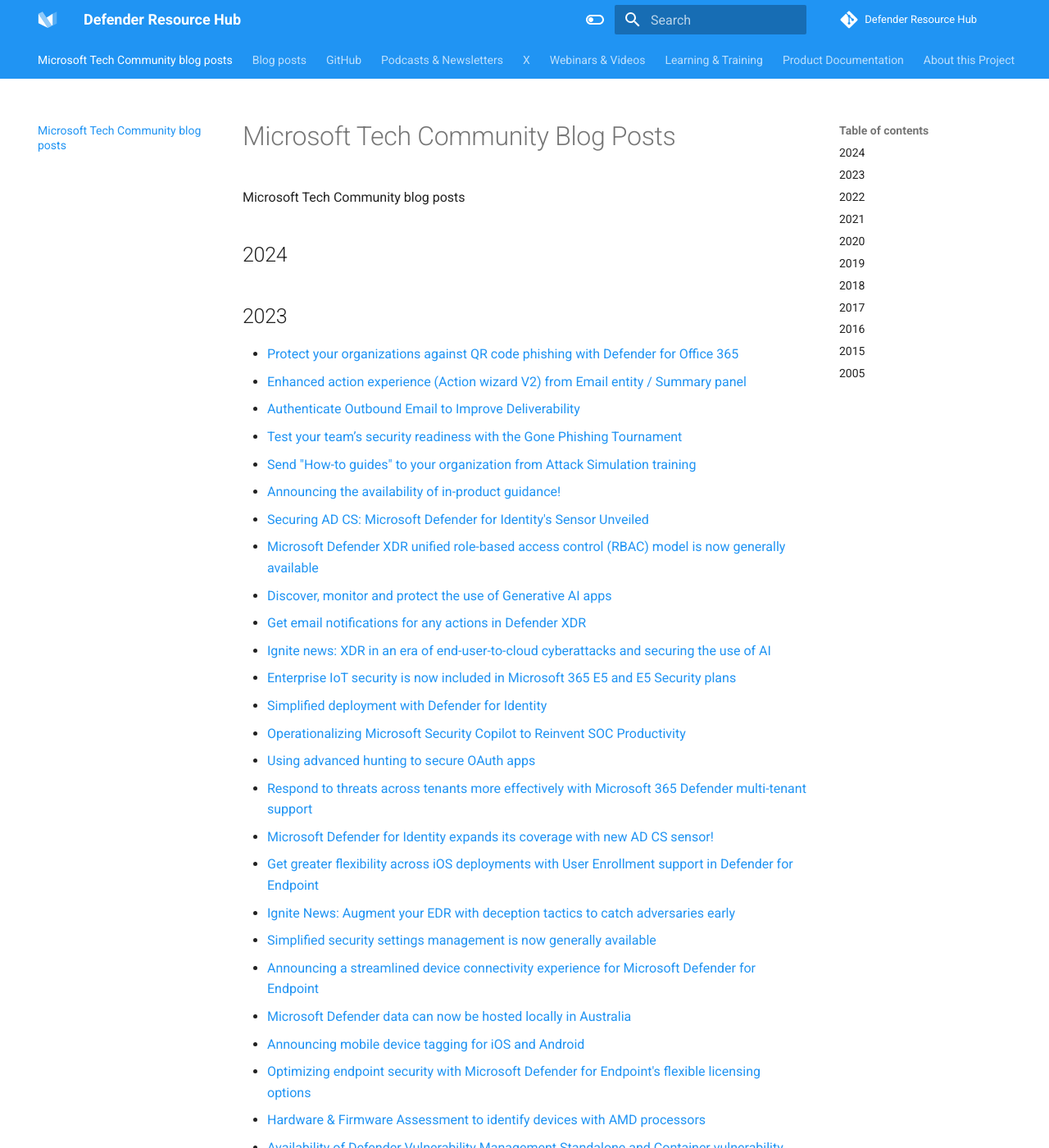
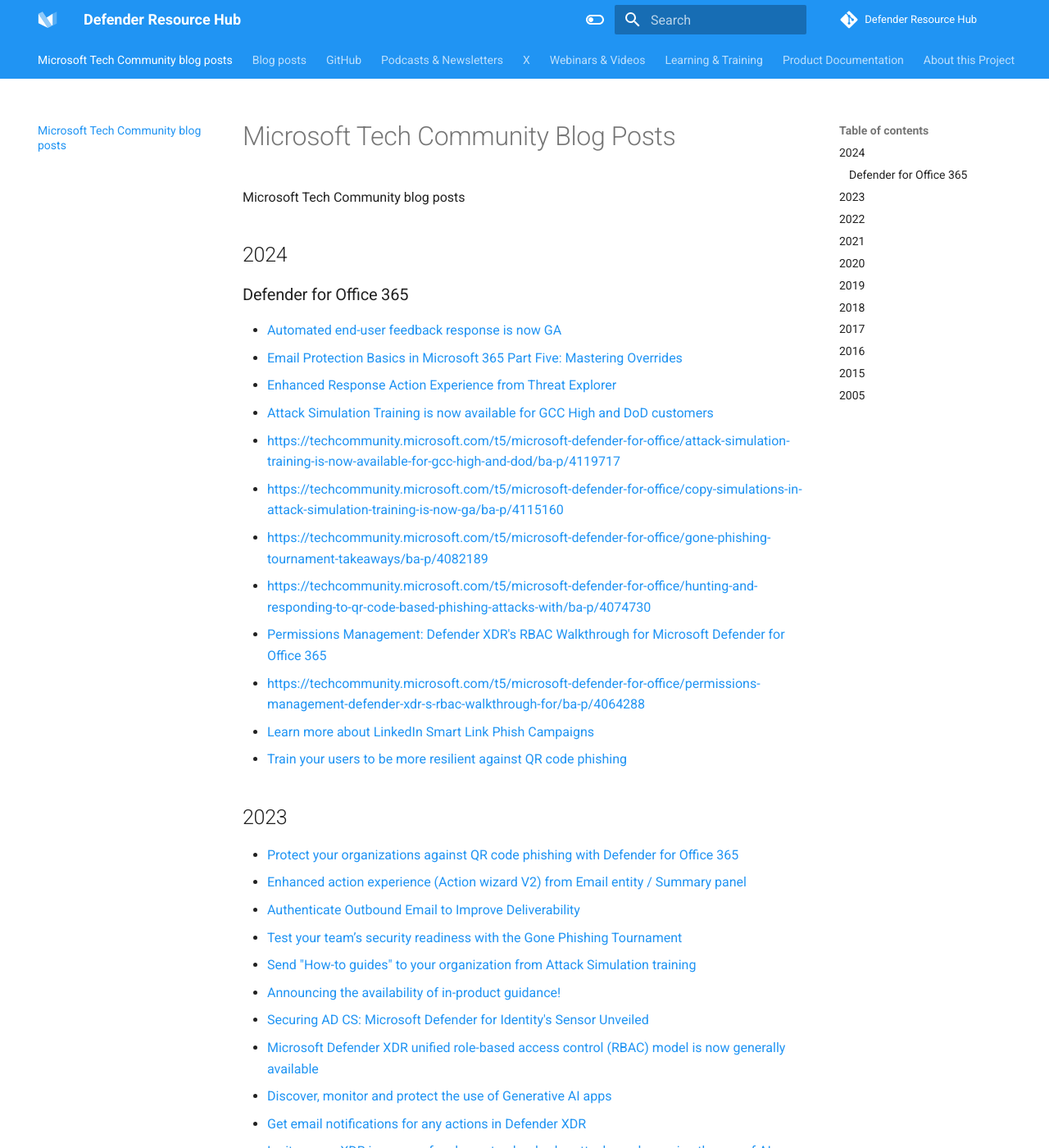
Before and after one commit to alexverboon/DefenderResourceHub, an MkDocs documentation site: the page built from docs/mstechcommunity.md, in a window 1280 px wide and 1400 px high. Shown: the whole window at 82% size. Built offline with MkDocs 1.6.1 and Material for MkDocs 9.7.7, drawn with Linux system fonts in a browser that asks for light colours; comment, search, counter and statistics services are not loaded.

Commit message:
added 2024 mdo

```diff
--- a/docs/mstechcommunity.md
+++ b/docs/mstechcommunity.md
@@ -3,6 +3,21 @@
 Microsoft Tech Community blog posts
 
 ## 2024
+
+### Defender for Office 365
+
+- [Automated end-user feedback response is now GA](https://techcommunity.microsoft.com/t5/microsoft-defender-for-office/automated-end-user-feedback-response-is-now-ga/ba-p/4148055)
+- [Email Protection Basics in Microsoft 365 Part Five: Mastering Overrides](https://techcommunity.microsoft.com/t5/microsoft-defender-for-office/email-protection-basics-in-microsoft-365-part-five-mastering/ba-p/4139035)
+- [Enhanced Response Action Experience from Threat Explorer](https://techcommunity.microsoft.com/t5/microsoft-defender-for-office/enhanced-response-action-experience-from-threat-explorer/ba-p/4130448)
+- [Attack Simulation Training is now available for GCC High and DoD customers](https://techcommunity.microsoft.com/t5/microsoft-defender-for-office/attack-simulation-training-is-now-available-for-gcc-high-and-dod/ba-p/4119717)
+- [https://techcommunity.microsoft.com/t5/microsoft-defender-for-office/attack-simulation-training-is-now-available-for-gcc-high-and-dod/ba-p/4119717](https://techcommunity.microsoft.com/t5/microsoft-defender-for-office/copy-simulations-in-attack-simulation-training-is-now-ga/ba-p/4115160)
+- [https://techcommunity.microsoft.com/t5/microsoft-defender-for-office/copy-simulations-in-attack-simulation-training-is-now-ga/ba-p/4115160](https://techcommunity.microsoft.com/t5/microsoft-defender-for-office/gone-phishing-tournament-takeaways/ba-p/4082189)
+- [https://techcommunity.microsoft.com/t5/microsoft-defender-for-office/gone-phishing-tournament-takeaways/ba-p/4082189](https://techcommunity.microsoft.com/t5/microsoft-defender-for-office/hunting-and-responding-to-qr-code-based-phishing-attacks-with/ba-p/4074730)
+- [https://techcommunity.microsoft.com/t5/microsoft-defender-for-office/hunting-and-responding-to-qr-code-based-phishing-attacks-with/ba-p/4074730](https://techcommunity.microsoft.com/t5/microsoft-defender-for-office/announcing-persistent-views-and-ux-enhancements-in-threat/ba-p/4075679)
+- [Permissions Management: Defender XDR's RBAC Walkthrough for Microsoft Defender for Office 365](https://techcommunity.microsoft.com/t5/microsoft-defender-for-office/permissions-management-defender-xdr-s-rbac-walkthrough-for/ba-p/4064288)
+- [https://techcommunity.microsoft.com/t5/microsoft-defender-for-office/permissions-management-defender-xdr-s-rbac-walkthrough-for/ba-p/4064288](https://techcommunity.microsoft.com/t5/microsoft-defender-for-office/updates-to-configuration-analyzer-in-microsoft-defender-for/ba-p/4043087)
+- [Learn more about LinkedIn Smart Link Phish Campaigns](https://techcommunity.microsoft.com/t5/microsoft-defender-for-office/learn-more-about-linkedin-smart-link-phish-campaigns/ba-p/4037048)
+- [Train your users to be more resilient against QR code phishing](https://techcommunity.microsoft.com/t5/microsoft-defender-for-office/train-your-users-to-be-more-resilient-against-qr-code-phishing/ba-p/4022667)
 
 ## 2023
 
```
